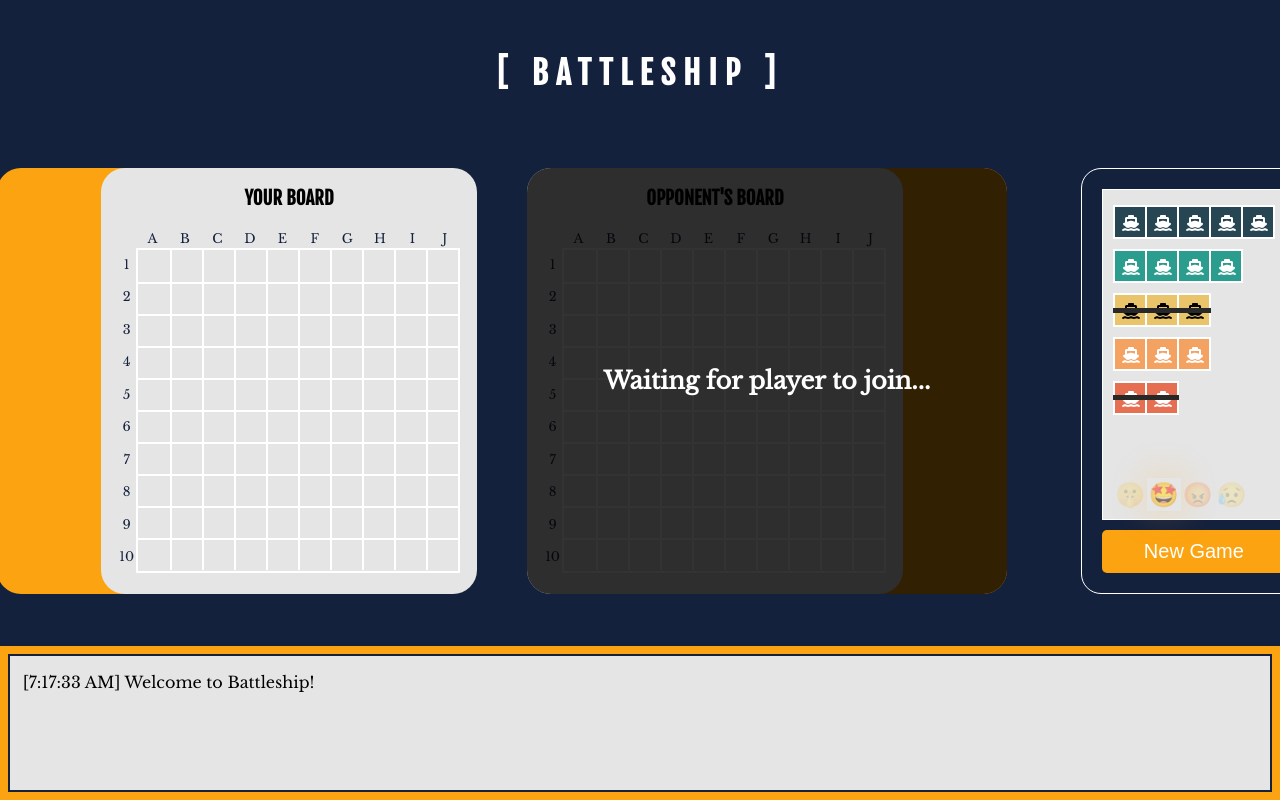
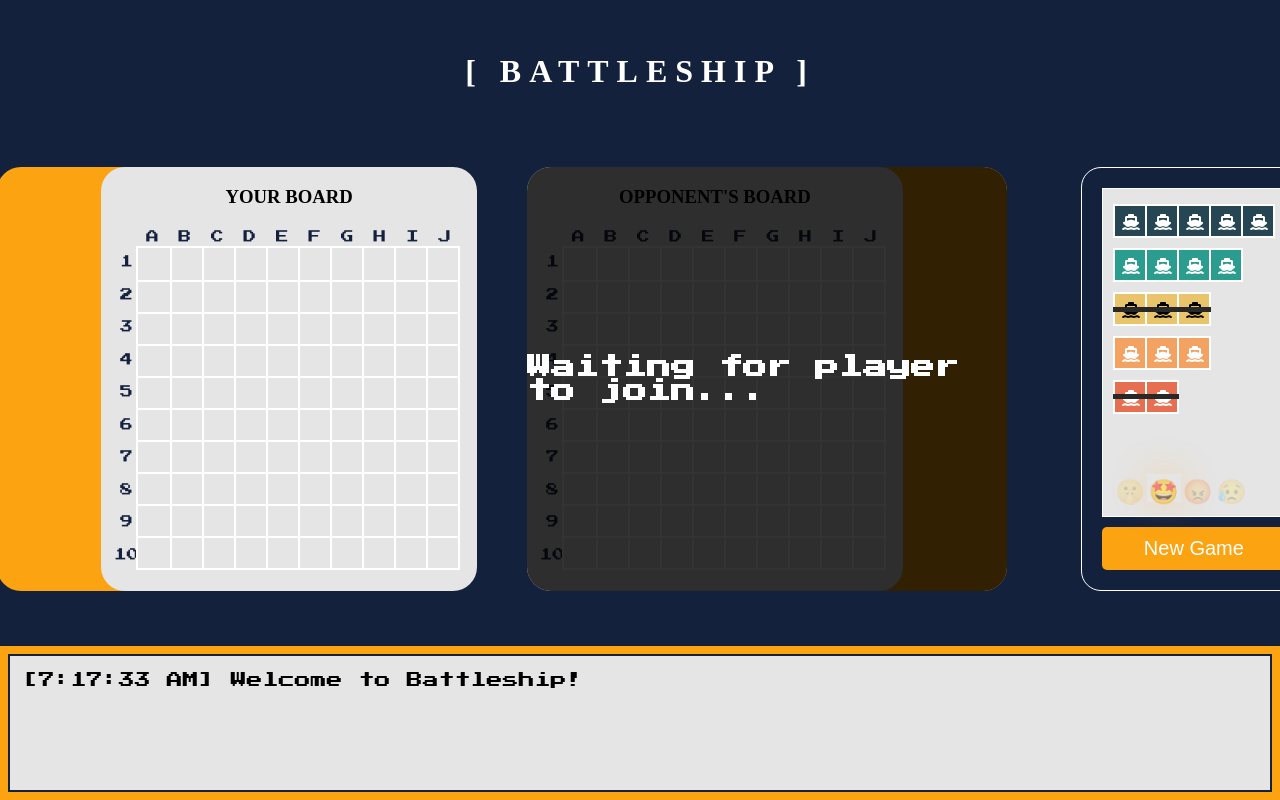
Before and after one commit to pittpt/battleship_netcentric, a React (Create React App) app in the folder frontend/: page /main in a window 1280 px wide. Shown: the top 800 px of the page. Built offline with nearby package versions, Linux system fonts and the light colour scheme; no server answers.

Commit message:
font/colour/wording

```diff
--- a/frontend/public/index.html
+++ b/frontend/public/index.html
@@ -4,7 +4,7 @@
     <meta charset="utf-8" />
     <meta name="viewport" content="width=device-width, initial-scale=1" />
     <link
-      href="https://fonts.googleapis.com/css2?family=Fjalla+One&family=Libre+Baskerville&display=swap"
+      href="https://fonts.googleapis.com/css2?family=Press+Start+2P&family=Press+Start+2P&display=swap"
       rel="stylesheet"
     />
     <link rel="icon" href="/favicon.png" type="image/png" />
--- a/frontend/src/pages/main/style.css
+++ b/frontend/src/pages/main/style.css
@@ -1,5 +1,5 @@
 body {
-    font-family: "Libre Baskerville";
+    font-family: "Press Start 2P";
     margin: 0;
     padding-top: 2em;
     /* width: 100vw; */
```
